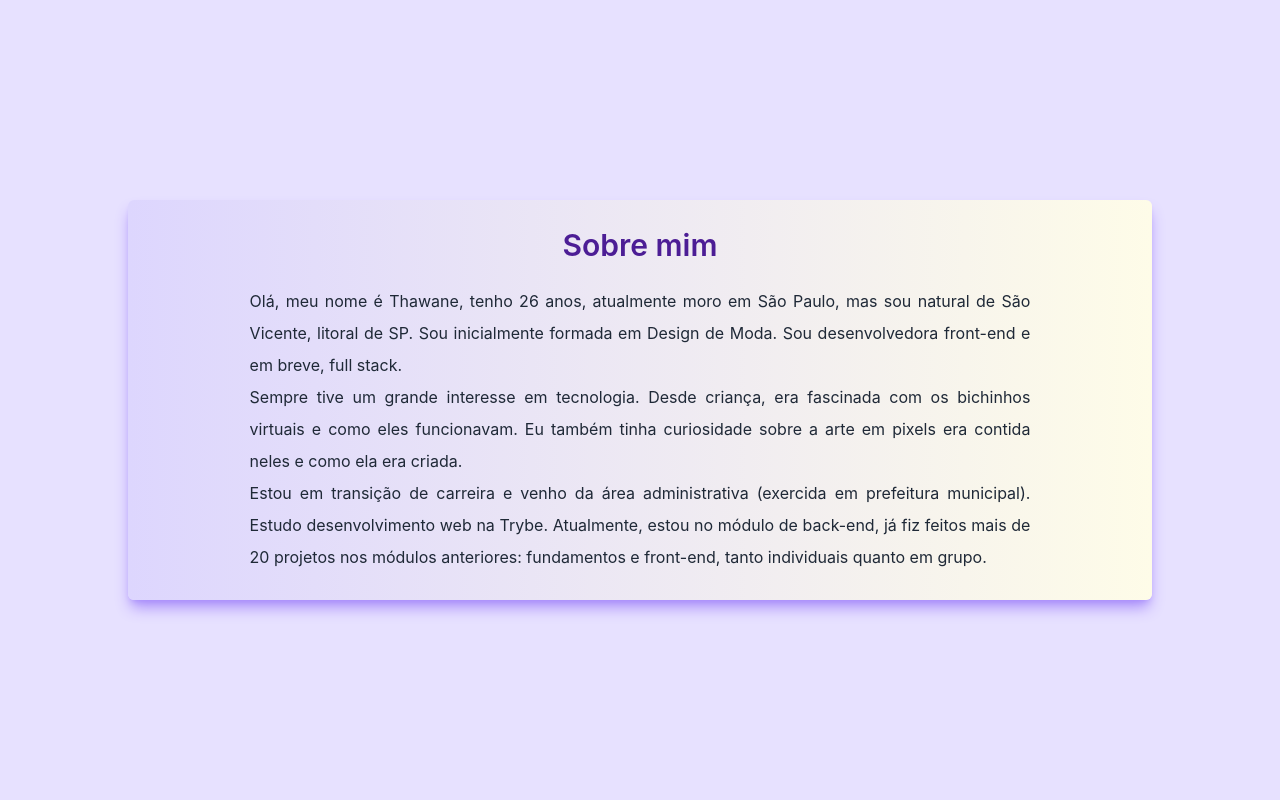
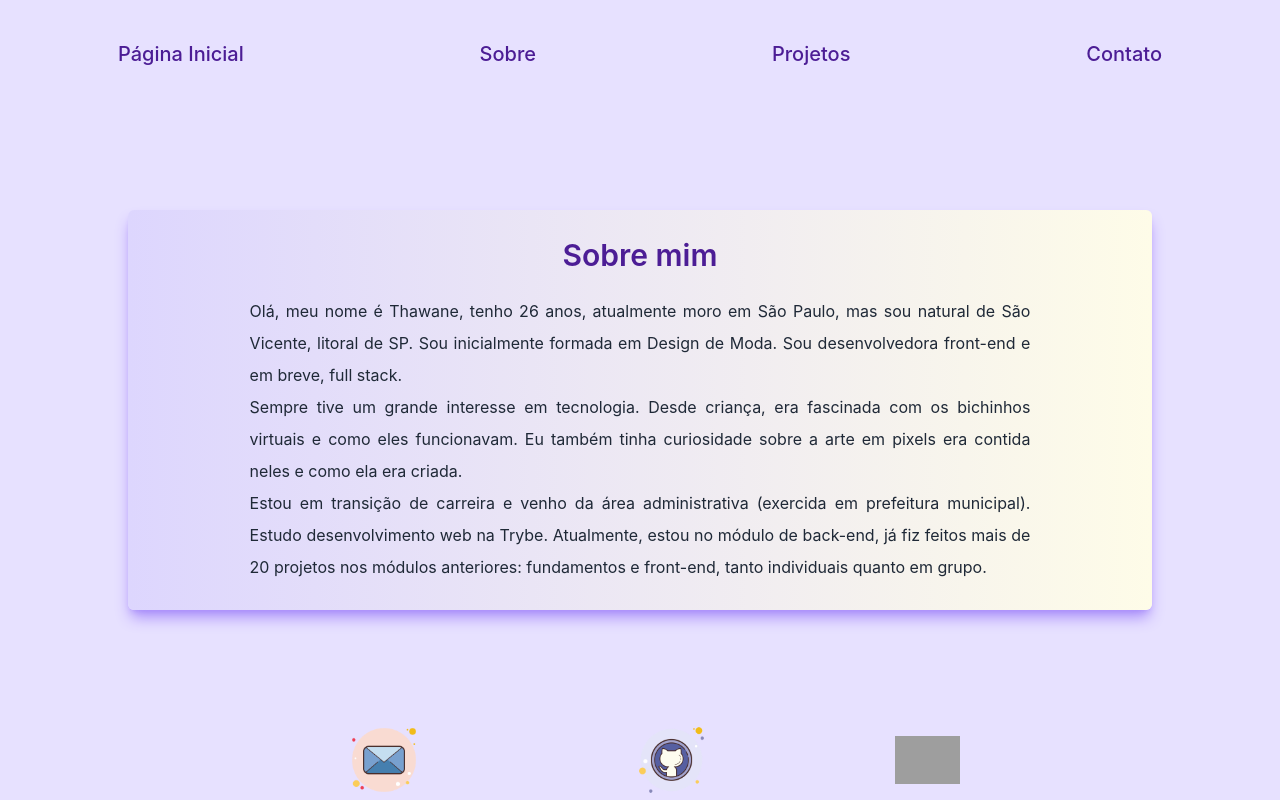
Before and after one commit to thawane-oliveira/thawane, a React (Create React App) app: page /sobre in a window 1280 px wide. Built offline with nearby package versions, Linux system fonts and the light colour scheme; grey boxes are pictures that could not be loaded.

Commit message:
refactor: refatora estrutura das páginas sobre e projetos

```diff
--- a/src/components/Footer.js
+++ b/src/components/Footer.js
@@ -4,32 +4,31 @@ import linkedin from '../images/linkedin.png';
 
 function Footer() {
   return (
-    <footer id='contact' className='h-1/10 w-screen container mx-auto flex items-center -mt-5'>
+    <footer className='h-1/10 w-screen container mx-auto flex items-center -mt-5'>
       <div className='h-full w-4/5 flex flex-row mx-auto px-3 justify-center items-center'>
         <ul className='h-full w-4/5 flex flex-row items-center'>
           <li><a
             href='mailto:thawaneapoliveira@gmail.com'
             target="_blank"
             rel="noreferrer">
-            <img src={email} alt="Ícone de e-mail" className='h-full md:w-3/10 lg:w-3/10 md:hover:scale-105 duration-150 ease-in-out sm:w-2/5 mx-auto' />
+            <img src={email} alt="Ícone de e-mail" className='h-full md:w-3/10 lg:w-3/10 sm:w-2/5 mx-auto' />
           </a>
           </li>
           <li><a
             href='https://github.com/thawane-oliveira'
             target="_blank"
             rel="noreferrer">
-            <img src={github} alt="Ícone de e-mail" className='h-full md:w-3/10 lg:w-3/10 md:hover:scale-105 duration-150 ease-in-out sm:w-2/5 mx-auto' />
+            <img src={github} alt="Ícone de e-mail" className='h-full md:w-3/10 lg:w-3/10 sm:w-2/5 mx-auto' />
           </a>
           </li>
           <li><a
             href='https://www.linkedin.com/in/thawane'
             target="_blank"
             rel="noreferrer">
-            <img src={linkedin} alt="Ícone de e-mail" className='h-full md:w-3/10 lg:w-3/10 md:hover:scale-105 duration-150 ease-in-out sm:w-2/5 mx-auto' />
+            <img src={linkedin} alt="Ícone de e-mail" className='h-full md:w-3/10 lg:w-3/10 sm:w-2/5 mx-auto' />
           </a>
           </li>
         </ul>
-        {/* <p className='text-purple-950 pt-8 text-xl font-sans font-semibold h-full w-1/5'>Feito com ReactJS e TailwindCSS</p> */}
       </div>
     </footer>
   );
--- a/src/components/Header.js
+++ b/src/components/Header.js
@@ -3,9 +3,10 @@ function Header() {
     return (
         <header className='h-1/10 w-screen container mx-auto pt-10'>
             <ul className='flex flex-row justify-around'>
+                <li className='text-xl text-violet-900 font-medium md:hover:scale-110 duration-150 ease-in-out'><a href='/'>Página Inicial</a></li>
                 <li className='text-xl text-violet-900 font-medium md:hover:scale-110 duration-150 ease-in-out'><a href='/sobre'>Sobre</a></li>
-                <li className='text-xl text-violet-900 font-medium md:hover:scale-110 duration-150 ease-in-out'><a href='#project'>Projetos</a></li>
-                <li className='text-xl text-violet-900 font-medium md:hover:scale-110 duration-150 ease-in-out'><a href='#contact'>Contato</a></li>
+                <li className='text-xl text-violet-900 font-medium md:hover:scale-110 duration-150 ease-in-out'><a href='/projetos'>Projetos</a></li>
+                <li className='text-xl text-violet-900 font-medium md:hover:scale-110 duration-150 ease-in-out'><a href='/contato'>Contato</a></li>
             </ul>
         </header>
     );
--- a/src/pages/About.js
+++ b/src/pages/About.js
@@ -1,6 +1,11 @@
+import Footer from "../components/Footer";
+import Header from "../components/Header";
+
 function About() {
   return (
-    <div id="about" className='overflow-auto h-screen w-screen flex justify-center items-center container mx-auto'>
+    <>
+      <div className='h-screen w-screen overflow-auto flex items-center flex-col justify-between container mx-auto'>
+      <Header />
         <div className='flex flex-col justify-around items-center bg-gradient-to-r from-violet-200 to-yellow-50 h-2/4 w-4/5 shadow-lg shadow-violet-400 py-4 px-6 mx-4 rounded-md'>
           <h1 className='text-3xl text-violet-900 font-semibold'>Sobre mim</h1>
           <p className='h-fit overflow-auto text-justify w-4/5 leading-8'>
@@ -11,7 +16,9 @@ function About() {
             Estou em transição de carreira e venho da área administrativa (exercida em prefeitura municipal). Estudo desenvolvimento web na Trybe. Atualmente, estou no módulo de back-end, já fiz feitos mais de 20 projetos nos módulos anteriores: fundamentos e front-end, tanto individuais quanto em grupo.
           </p>
         </div>
+      <Footer />
       </div>
+    </>
   );
 }
 
--- a/src/pages/Projects.js
+++ b/src/pages/Projects.js
@@ -10,6 +10,8 @@ import {
   triviaDescription,
   triviaLink
 } from '../components/ProjectDescription';
+import Header from '../components/Header';
+import Footer from '../components/Footer';
 
 const images = [adopt, wallet, trivia];
 const projectName = ['Adote um Pet', 'Your Wallet', 'Trivia'];
@@ -20,7 +22,8 @@ const link = [adoptLink, walletLink, triviaLink];
 
 function Projects() {
   return (
-    <div id="project" className='overflow-auto h-screen w-screen flex justify-center items-center container mx-auto my-auto'>
+    <div className='h-screen w-screen overflow-auto flex items-center flex-col justify-between container mx-auto'>
+      <Header />
       <div className='flex flex-col justify-between items-center bg-gradient-to-r from-violet-200 to-yellow-50 h-3/4 w-4/5 shadow-lg shadow-violet-400 py-4 px-6 mx-4 rounded-md'>
         <h1 className='text-3xl text-violet-900 font-semibold'>Projetos</h1>
         <div className="carousel w-full">
@@ -35,6 +38,7 @@ function Projects() {
             ))}
         </div>
       </div>
+      <Footer />
     </div>
   );
 }
```
Lines whose indentation alone changed are shown as unchanged.
